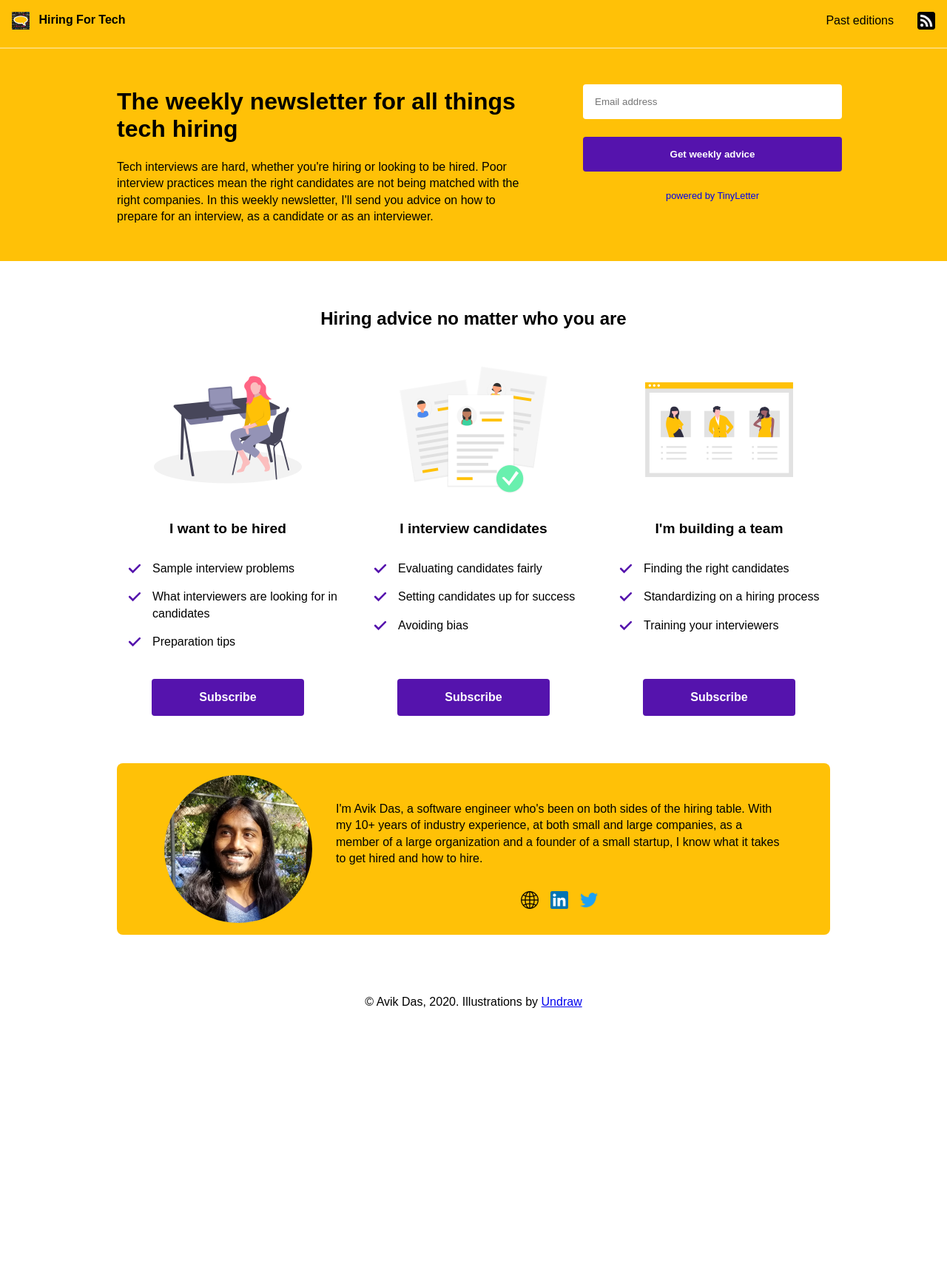
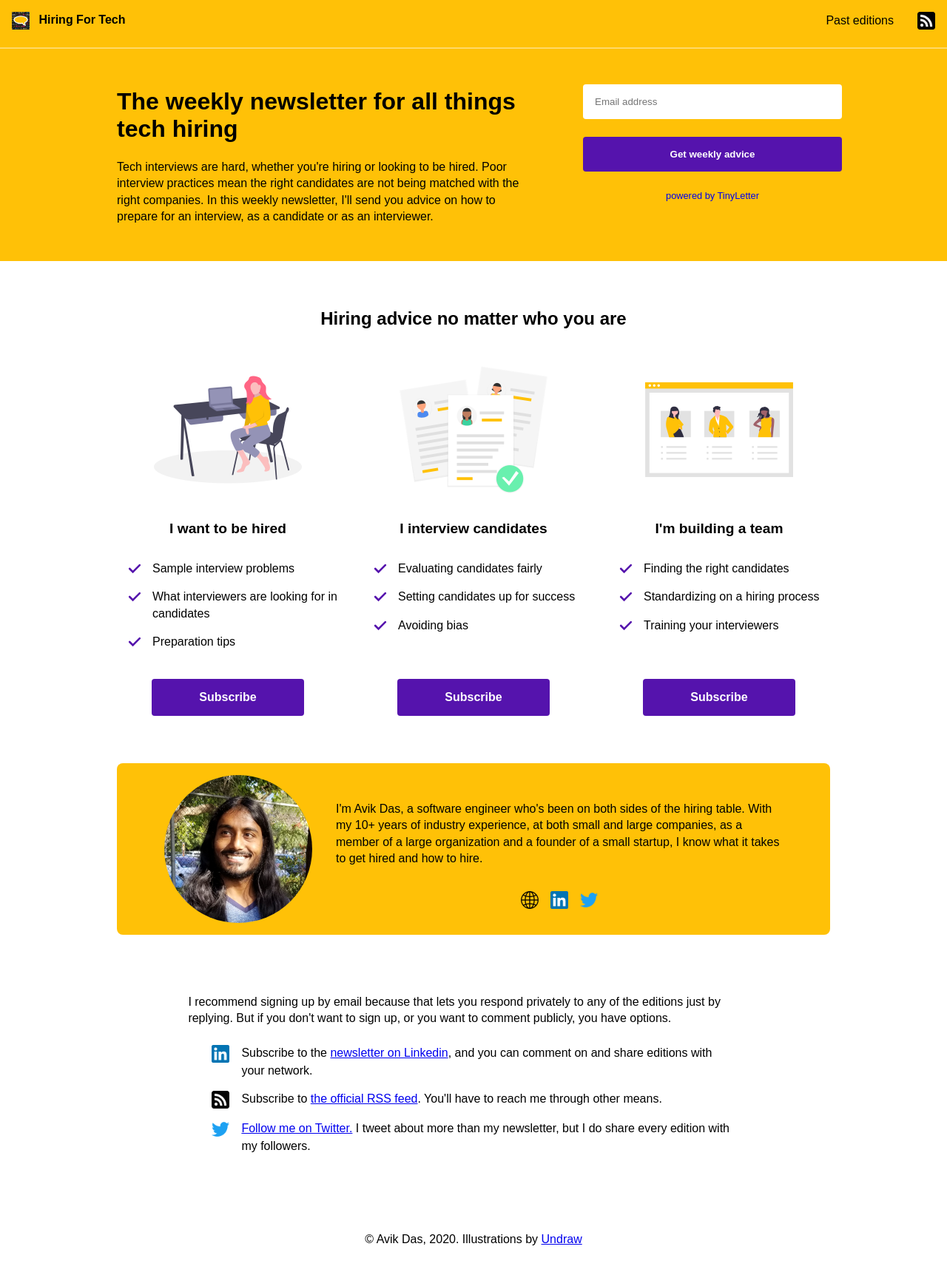
Before and after one commit to avik-das/hiringfor.tech, a Jekyll site: the page built from index.html, in a window 1280 px wide. Shown: the whole page at 74% size. Built offline with Jekyll 4.4.1, drawn with Linux system fonts in a browser that asks for light colours; before the commit the page ends 1398 px from its top, so only the background shows below that.

Commit message:
Add section about alternative ways to subscribe
Since not everyone will want to subscribe by email, this section
surfaces the alternatives they have. I expect this will have a negative
impact on my subscriber count, but it's ultimately better for the
reader.

```diff
--- a/assets/css/index.scss
+++ b/assets/css/index.scss
@@ -102,6 +102,27 @@
   }
 }
 
+/** ALTERNATIVE SOURCES ******************************************************/
+
+#alternative-sources ul {
+  /* The alternative sources list has an image in each list item. Make it look
+   * like the image is a bullet point by hiding the usual bullet and adding a
+   * hanging indent to move all but the first line a bit to the right. */
+  list-style: none;
+  padding: 0 2em;
+
+  li {
+    padding: 8px 0 8px 40px;
+    text-indent: -40px;
+
+    > img {
+      vertical-align: middle;
+      display: inline-block;
+      margin-right: 16px;
+    }
+  }
+}
+
 /** FOOTER *******************************************************************/
 
 #footer {
@@ -173,6 +194,7 @@
       ". role-boxes-header role-boxes-header role-boxes-header ."
       ". role-candidate role-interviewer role-hiring-manager ."
       ". about-me about-me about-me ."
+      ". alternative-sources alternative-sources alternative-sources ."
       ". footer footer footer .";
 
     grid-column-gap: 32px;
@@ -268,5 +290,13 @@
     > p { margin-left: 32px; }
   }
 
+  #alternative-sources {
+    grid-area: alternative-sources;
+
+    /* The alternative sources section is a bunch of text laid out vertically,
+     * so give it some room to breath. */
+    padding: 0 10%;
+  }
+
   #footer { grid-area: footer }
 }
--- a/index.html
+++ b/index.html
@@ -82,6 +82,16 @@
     </div>
   </div>
 
+  <div id="alternative-sources">
+    <p>I recommend signing up by email because that lets you respond privately to any of the editions just by replying. But if you don't want to sign up, or you want to comment publicly, you have options.</p>
+
+    <ul>
+      <li><img src="assets/images/logo-linkedin.png" alt="" width="24" height="24" />Subscribe to the <a href="https://www.linkedin.com/pulse/whats-wrong-tech-hiring-avik-das">newsletter on Linkedin</a>, and you can comment on and share editions with your network.</li>
+      <li><img src="assets/images/logo-rss.png" alt="" width="24" height="24" />Subscribe to <a href="/feed.xml">the official RSS feed</a>. You'll have to reach me through other means.</li>
+      <li><img src="assets/images/logo-twitter.png" alt="" width="24" height="24" /><a href="{{ site.author.twitter }}">Follow me on Twitter.</a> I tweet about more than my newsletter, but I do share every edition with my followers.</li>
+    </ul>
+  </div>
+
   <p id="footer">&copy; Avik Das, 2020. Illustrations by <a href="https://undraw.co/">Undraw</a></p>
 
   {% include analytics.html %}
```
